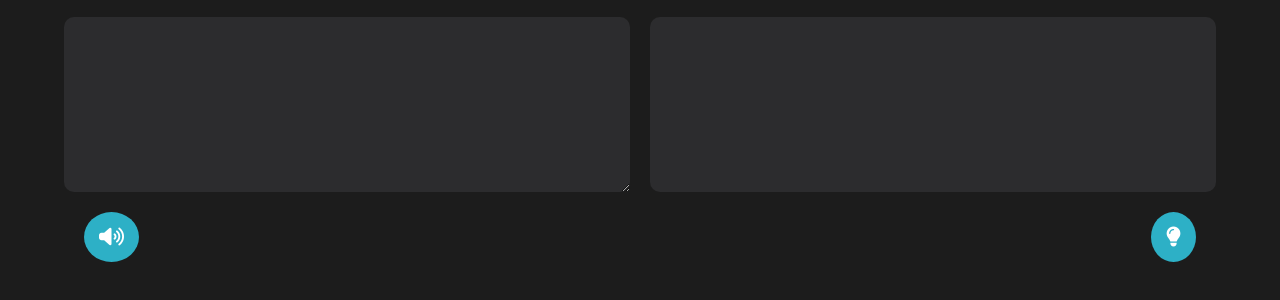
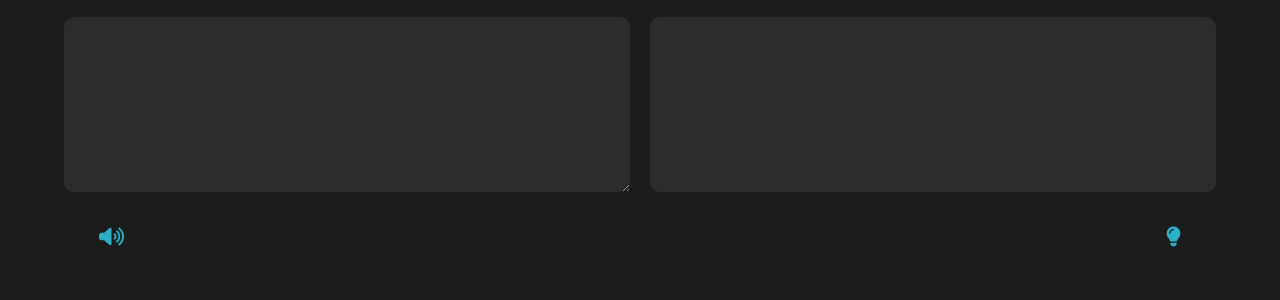
Before and after one commit to iKarans/iMorse, a website: page index.html in a window 1280 px wide. Shown: the part 328-628 px from the top of the page. Drawn offline with Linux system fonts and the light colour scheme.

Commit message:
removed circle from icons

```diff
--- a/scss/components.scss
+++ b/scss/components.scss
@@ -85,8 +85,9 @@ body {
     &__sound {
         justify-self: start;
         font-size: 20px;
-        border-radius: 50%;
-        background-color: #2db0c6;
+        // border-radius: 50%;
+        // background-color: #2db0c6;
+        color: #2db0c6;
         padding: 15px;
         margin-left: 20px;
     }
@@ -94,8 +95,9 @@ body {
         grid-column: 4 / 5;
         justify-self: end;
         font-size: 20px;
-        border-radius: 50%;
-        background-color: #2db0c6;
+        // border-radius: 50%;
+        // background-color: #2db0c6;
+        color: #2db0c6;
         padding: 15px;
         margin-right: 20px;
     }
```
Also changed, not shown: index.html (+3 -2 lines), scss/main.css.
